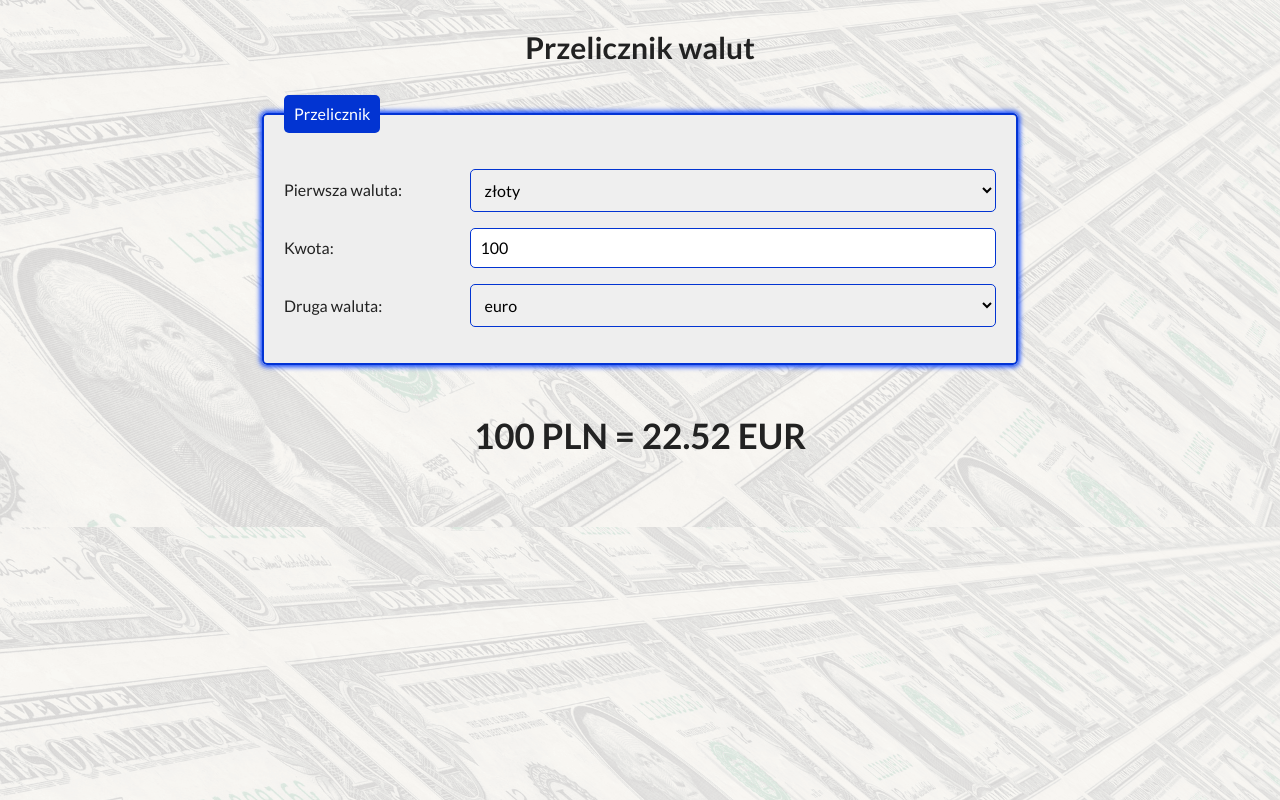
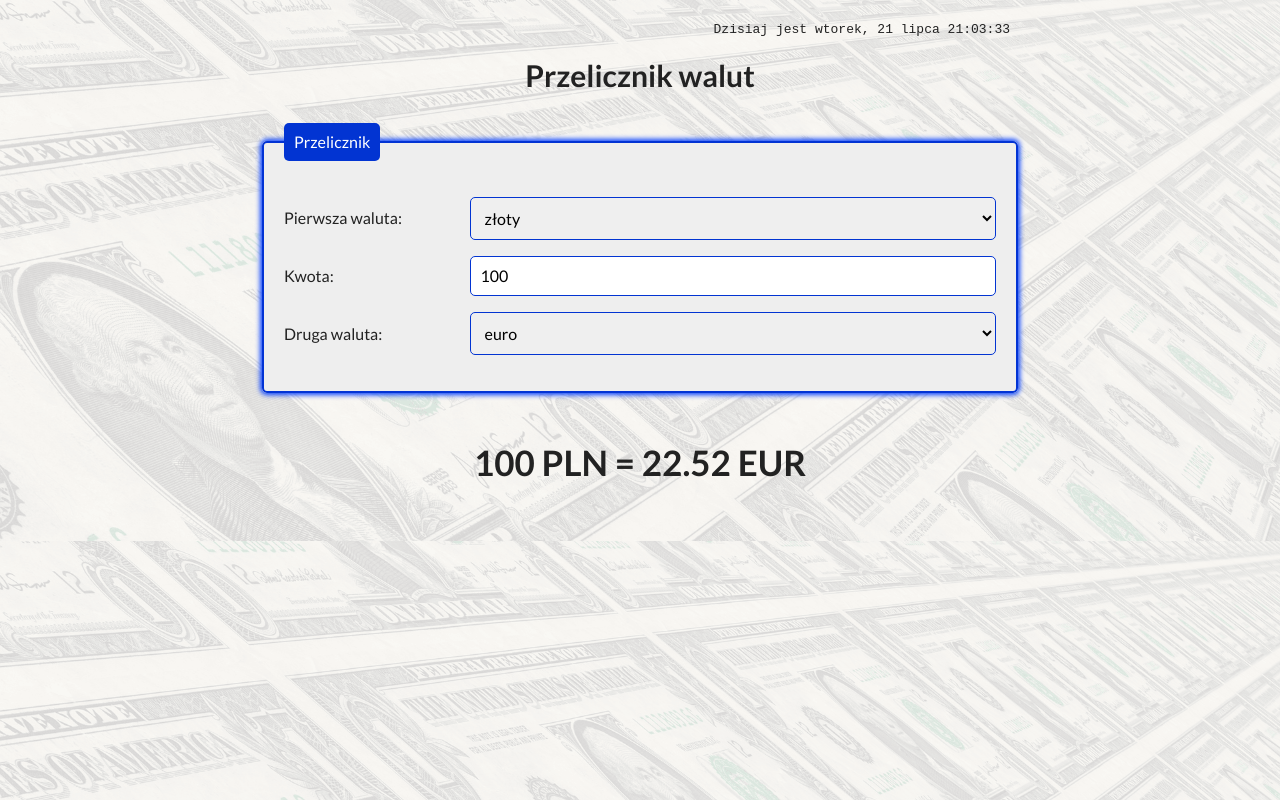
Before and after one commit to wknott/currency-converter-react, a React (Create React App) app: page / in a window 1280 px wide. Built offline with nearby package versions, Linux system fonts and the light colour scheme.

Commit message:
added date and time

```diff
--- a/src/App.js
+++ b/src/App.js
@@ -1,4 +1,4 @@
-import React, { useState } from "react";
+import React, { useState, useEffect } from "react";
 import Container from "./Container";
 import Header from "./Header";
 import Form from "./Form";
@@ -9,10 +9,34 @@ function App() {
   const [amount, setAmount] = useState("100");
   const [fromCurrency, setFromCurrency] = useState(rates[0].code);
   const [toCurrency, setToCurrency] = useState(rates[1].code);
+  const [date, setDate] = useState(new Date());
+
+  useEffect(() => {
+    const intervalId = setInterval(() => {
+      setDate(new Date());
+    }, 1000)
+
+    return () => {
+      clearInterval(intervalId)
+    }
+  }, [])
+
+  const getDateString = (date) => (
+    date.toLocaleDateString("pl-PL",
+      {
+        weekday: "long",
+        day: "numeric",
+        month: "long",
+        hour: "numeric",
+        minute: "numeric",
+        second: "numeric"
+      }
+    )
+  )
 
   return (
     <Container>
-      <Header />
+      <Header date={getDateString(date)} />
       <Form
         amount={amount}
         setAmount={setAmount}
--- a/src/Header/index.js
+++ b/src/Header/index.js
@@ -1,8 +1,9 @@
 import React from "react";
 import "./styles.css";
 
-const Header = () => (
+const Header = ({ date }) => (
   <header className="header">
+    <p className="header__date">Dzisiaj jest {date}</p>
     <h1 className="header__title">Przelicznik walut</h1>
   </header>
 )
--- a/src/Header/styles.css
+++ b/src/Header/styles.css
@@ -2,6 +2,12 @@
   padding: 10px;
   text-align: center;
 }
+
 .header__title {
   font-size: 30px;
 }
+
+.header__date {
+  text-align: right;
+  font-family: monospace;
+}
```
